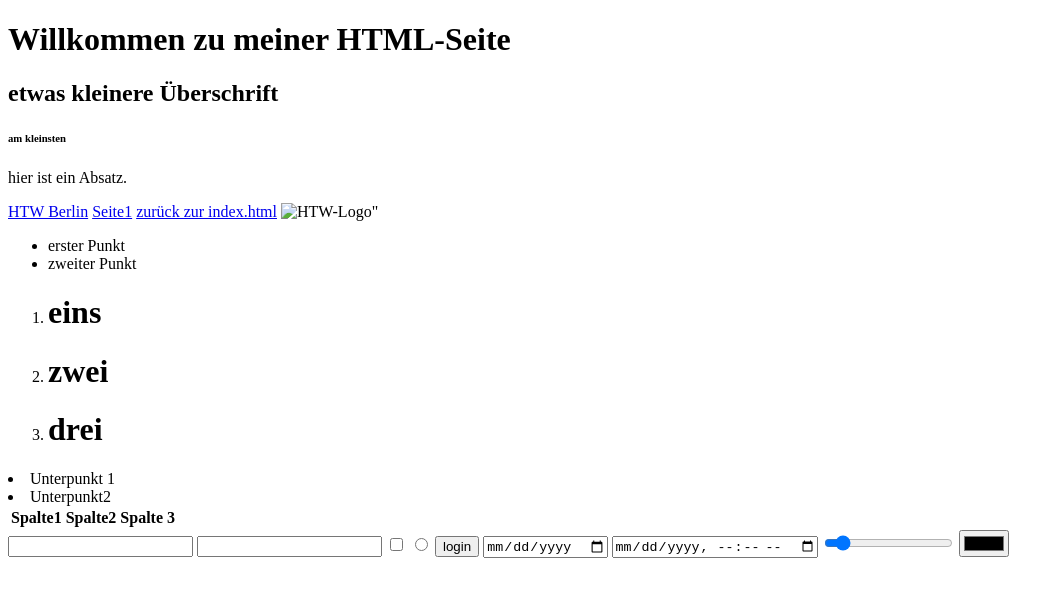
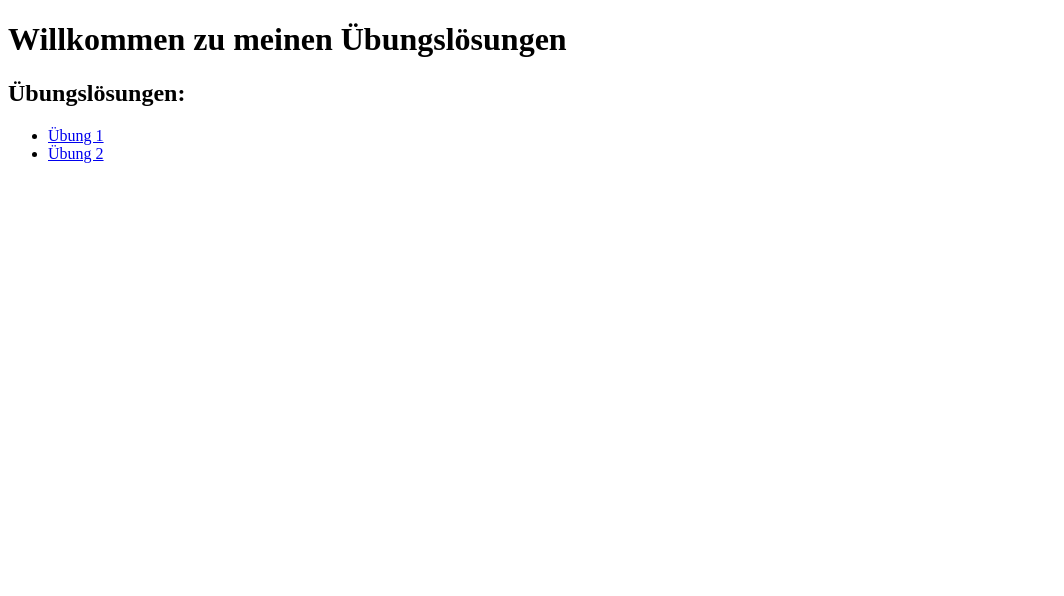
Before and after one commit to linazenuni/Webtech25, a plain HTML site: page index.html in a window 1280 px wide. Shown: the whole page, without its empty margins (0-1064 px from the left). Drawn offline with Linux system fonts and the light colour scheme.

Commit message:
Update index.html

```diff
--- a/index.html
+++ b/index.html
@@ -1,53 +1,21 @@
 <!DOCTYPE html>
-<html lang="en">
+<html lang="de">
 <head>
     <meta charset="UTF-8">
     <meta name="viewport" content="width=device-width, initial-scale=1.0">
-    <title>Erste HTML-Seite</title>
+    <title>Übungslösungen</title>
 </head>
 <body>
-    <h1>Willkommen zu meiner HTML-Seite</h1>
-    <h2>etwas kleinere Überschrift</h2>
-    <h6>am kleinsten</h6>
-    <p>hier ist ein Absatz.</p>
-    <a href="https://www.htw-berlin.de">HTW Berlin</a>
-    <a href="./html/seite1.html">Seite1</a>
-    <a href="../index.html">zurück zur index.html</a>
-    <img src="./images/htw.jpg"alt=HTW-Logo" widht="200">
-    <ul>
-        <li>erster Punkt
-        </li>
-        <li>zweiter Punkt</li>
-    </ul>
-    <ol>
-    <li><h1>eins</h1></li>
-    <li><h1>zwei</h1></li>
-    <li><h1>drei</h1></li>
-    </ol>
-            <li>Unterpunkt 1</li>
-            <li>Unterpunkt2</li>
+    <header>
+        <h1>Willkommen zu meinen Übungslösungen</h1>
+    </header>
+
+    <section>
+        <h2>Übungslösungen:</h2>
+        <ul>
+            <li><a href="Uebung1/uebung1.html">Übung 1</a></li>
+            <li><a href="Uebung2/uebung2.html">Übung 2</a></li>
         </ul>
-    <table>
-        <thead>
-            <tr>
-                <th>Spalte1</th>
-                <th>Spalte2</th>
-                <th>Spalte 3</th>
-
-            </tr>
-            <tbody>
-
-            </tbody>
-        </thead>
-    </table>
-    <input type="text"/>
-    <input type="password"/>
-    <input type="checkbox"/>
-    <input type="radio"/>
-    <input type="button" value="login"/>
-    <input type="date"/>
-    <input type="datetime-local"/>
-    <input type="range"min="0"max="100" value="10"/>
-    <input type="color"/>
-</body
+    </section>
+</body>
 </html>
```
